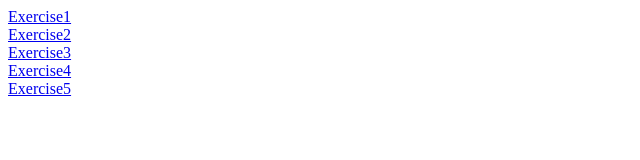
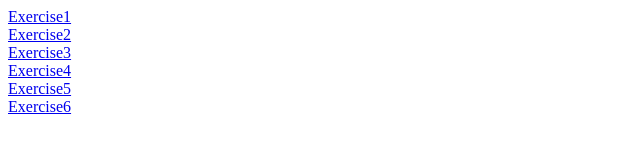
Before and after one commit to JyothiBogala-Nodejs/Nodeyyc, a plain HTML site: page html/index.html in a window 1280 px wide. Shown: the full height of the page, 0-640 px from the left. Drawn offline with Linux system fonts and the light colour scheme.

Commit message:
Modified index.html

```diff
--- a/html/index.html
+++ b/html/index.html
@@ -13,5 +13,7 @@
     <a href="index4.html">Exercise4</a>
     <br>
     <a href="ex_5">Exercise5</a>
+    <br>
+    <a href="ex_6">Exercise6</a>
 </body>
 </html>
```
